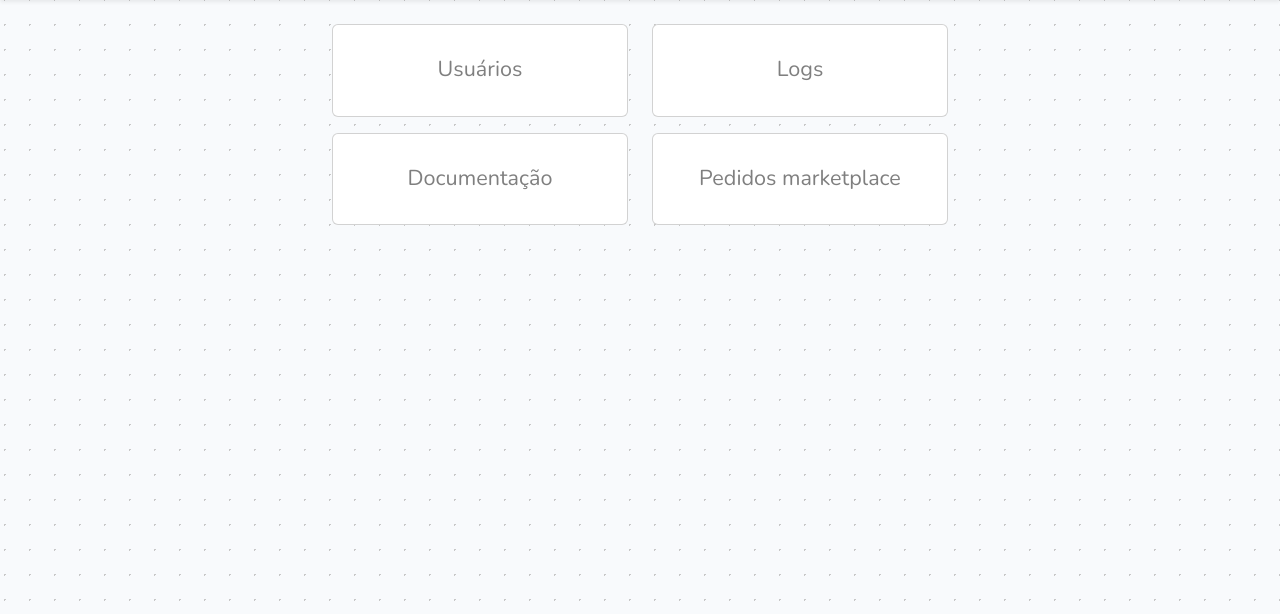
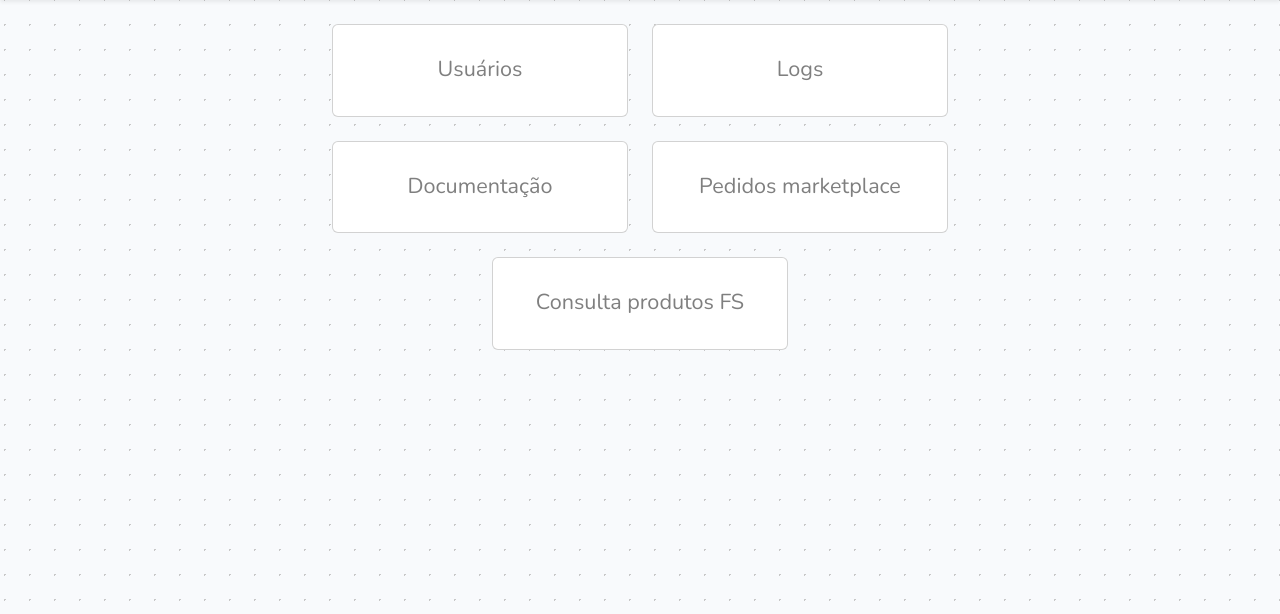
Before and after one commit to CostaMateus/triibo-gateway-php, a Laravel app: page /home in a window 1280 px wide. Shown: the part 55-669 px from the top of the page. Run offline with Laravel 12, Linux system fonts and the light colour scheme; a user stored in the database is signed in; data comes from the database, SQL or seed files in the repository; style sheets or scripts are compiled from the project's sources.

Commit message:
add: blade de pesquisa de produto FS

```diff
--- a/resources/views/home.blade.php
+++ b/resources/views/home.blade.php
@@ -7,7 +7,7 @@
         <div class="container-fluid" >
             <div class="row justify-content-center" >
 
-                <div class="col-12 col-sm-6 col-md-5 col-lg-4 col-xl-3 text-center mb-3" >
+                <div class="col-12 col-sm-6 col-md-5 col-lg-4 col-xl-3 text-center mb-4" >
                     <div class="card bg-white" >
                         <div class="card-body" >
                             <a class="text-decoration-none" href="{{ route( "users.index" ) }}" >
@@ -18,7 +18,7 @@
                         </div>
                     </div>
                 </div>
-                <div class="col-12 col-sm-6 col-md-5 col-lg-4 col-xl-3 text-center mb-3" >
+                <div class="col-12 col-sm-6 col-md-5 col-lg-4 col-xl-3 text-center mb-4" >
                     <div class="card bg-white" >
                         <div class="card-body" >
                             <a class="text-decoration-none" href="{{ route( "log-viewer.index" ) }}" >
@@ -32,7 +32,7 @@
             </div>
 
             <div class="row justify-content-center" >
-                <div class="col-12 col-sm-6 col-md-5 col-lg-4 col-xl-3 text-center mb-3" >
+                <div class="col-12 col-sm-6 col-md-5 col-lg-4 col-xl-3 text-center mb-4" >
                     <div class="card bg-white" >
                         <div class="card-body" >
                             <a class="text-decoration-none" href="{{ route( "docs.index" ) }}" >
@@ -43,7 +43,7 @@
                         </div>
                     </div>
                 </div>
-                <div class="col-12 col-sm-6 col-md-5 col-lg-4 col-xl-3 text-center mb-3" >
+                <div class="col-12 col-sm-6 col-md-5 col-lg-4 col-xl-3 text-center mb-4" >
                     <div class="card bg-white" >
                         <div class="card-body" >
                             <a class="text-decoration-none" href="{{ route( "mkt.index" ) }}" >
@@ -54,8 +54,22 @@
                         </div>
                     </div>
                 </div>
+            </div>
 
+            <div class="row justify-content-center" >
+                <div class="col-12 col-sm-6 col-md-5 col-lg-4 col-xl-3 text-center mb-4" >
+                    <div class="card bg-white" >
+                        <div class="card-body" >
+                            <a class="text-decoration-none" href="{{ route( "mkt.search.products" ) }}" >
+                                <p class="h4 my-3 text-black-50" >
+                                    <i class="bi bi-search" ></i> Consulta produtos FS
+                                </p>
+                            </a>
+                        </div>
+                    </div>
+                </div>
             </div>
+
         </div>
     </div>
 @endsection
```
Also changed, not shown: resources/views/marketplace/search-fs-product.blade.php (added, +57 -0 lines), resources/views/partials/alerts.blade.php (added, +29 -0 lines).
